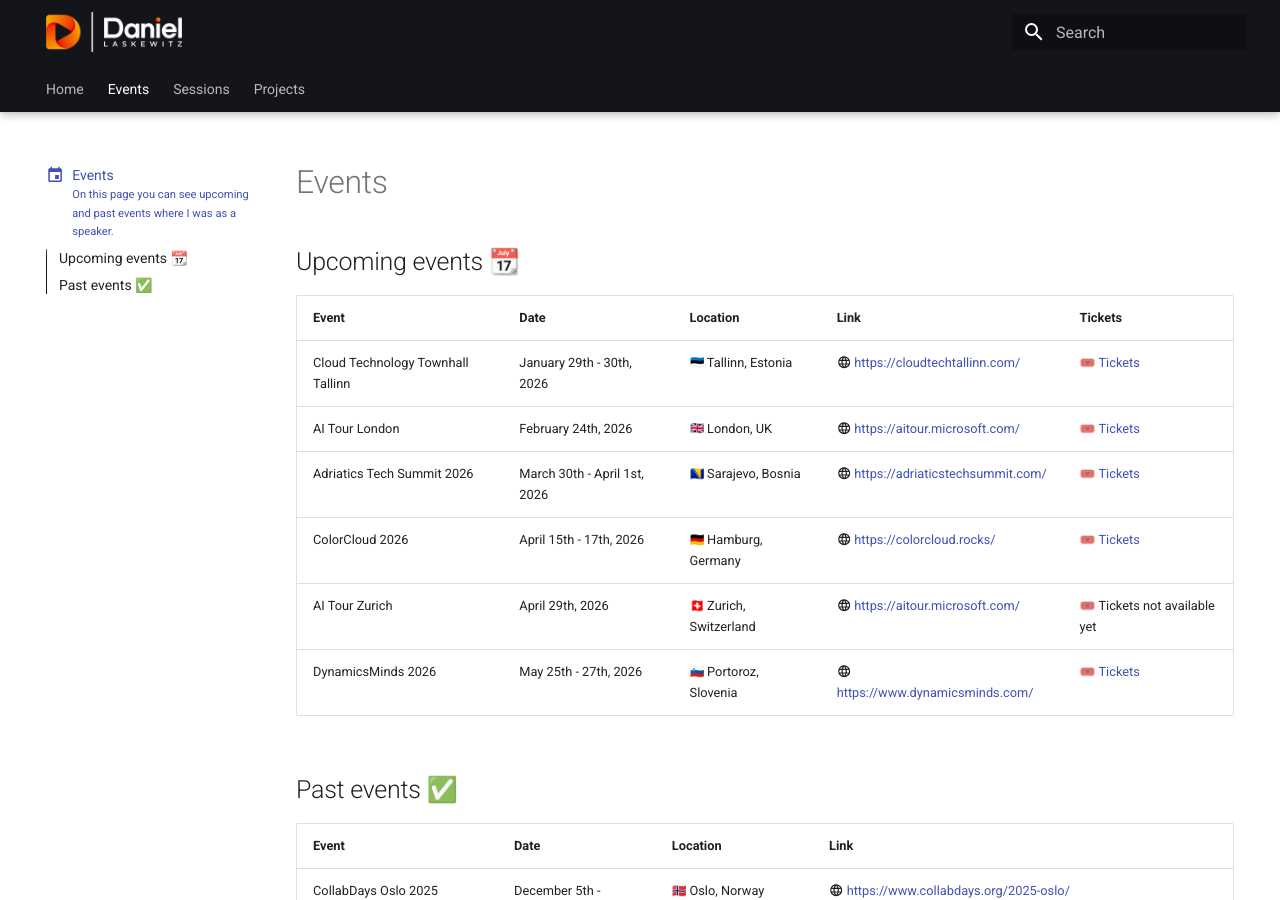
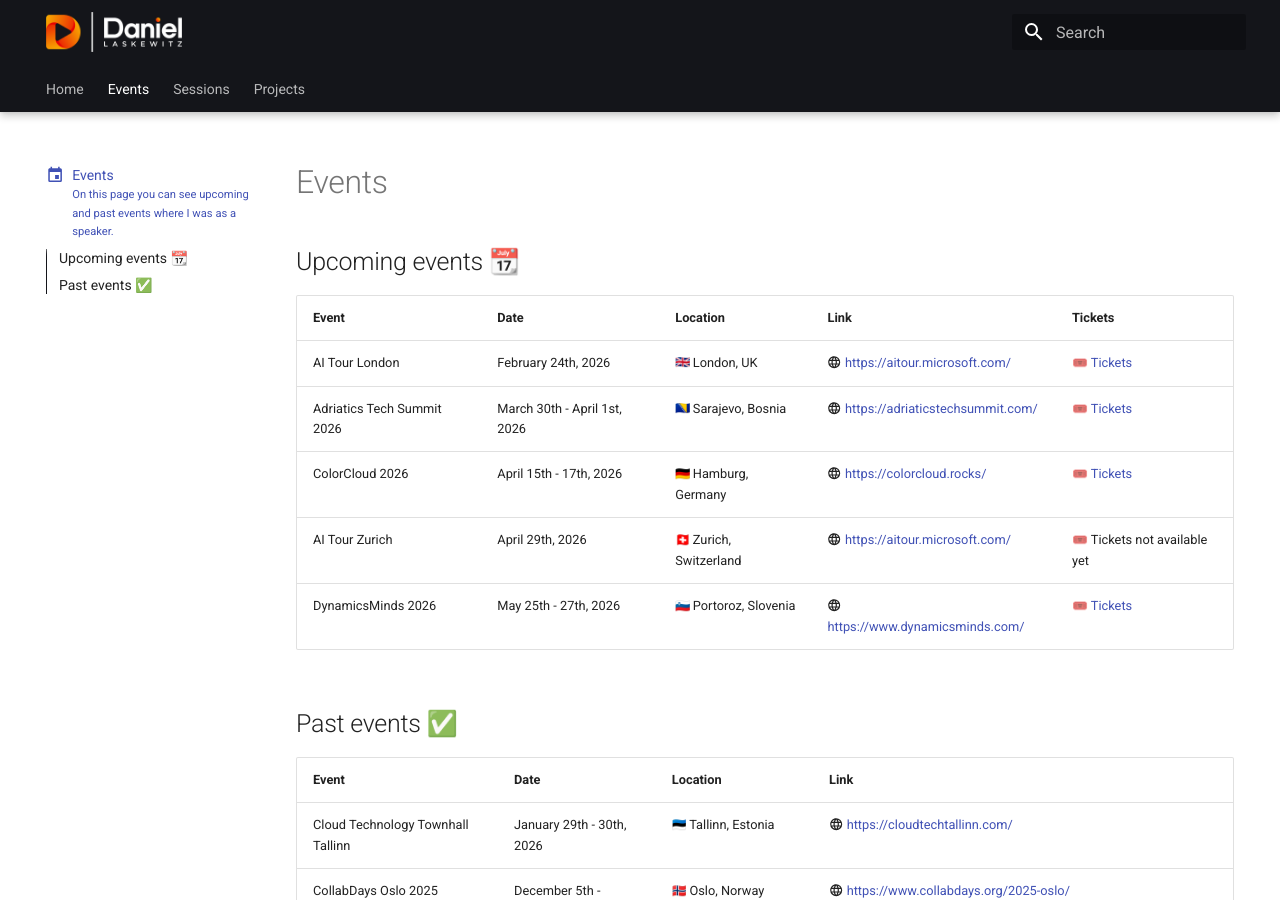
Before and after one commit to Laskewitz/laskewitz.github.io, an MkDocs documentation site: the page built from docs/events.md, in a window 1280 px wide and 900 px high. Built offline with MkDocs 1.6.1 and Material for MkDocs 9.7.7, drawn with Linux system fonts in a browser that asks for light colours; emoji names are drawn with the system emoji font; some of the changed lines change nothing that is shown.

Commit message:
Moved Tallinn to past events

```diff
--- a/docs/events.md
+++ b/docs/events.md
@@ -15,7 +15,6 @@
 
 | Event | Date | Location | Link | Tickets |
 | ----------- | ------------------------------------ | ------------------------------------ | ------------------------------------ | ------------------------------------ |
-| Cloud Technology Townhall Tallinn | January 29th - 30th, 2026 | :ee: Tallinn, Estonia | :material-web: [https://cloudtechtallinn.com/](https://cloudtechtallinn.com/) | 🎟️ [Tickets](https://cloudtechtallinn.com/) |
 | AI Tour London | February 24th, 2026 | :gb: London, UK | :material-web: [https://aitour.microsoft.com/](https://aitour.microsoft.com/) | 🎟️ [Tickets](https://aitour.microsoft.com/flow/microsoft/london262/landingpage/page/cityhome) |
 | Adriatics Tech Summit 2026 | March 30th - April 1st, 2026 | :ba: Sarajevo, Bosnia | :material-web: [https://adriaticstechsummit.com/](https://adriaticstechsummit.com/) | 🎟️ [Tickets](https://adriaticstechsummit.com/en/tickets) |
 | ColorCloud 2026 | April 15th - 17th, 2026 | :de: Hamburg, Germany | :material-web: [https://colorcloud.rocks/](https://colorcloud.rocks/) | 🎟️ [Tickets](https://colorcloud.rocks/tickets/) |
@@ -27,6 +26,7 @@
 
 | Event | Date | Location | Link |
 | ----------- | ------------------------------------ | ------------------------------------ | ------------------------------------ |
+| Cloud Technology Townhall Tallinn | January 29th - 30th, 2026 | :ee: Tallinn, Estonia | :material-web: [https://cloudtechtallinn.com/](https://cloudtechtallinn.com/) |
 | CollabDays Oslo 2025 | December 5th - December 6th, 2025 | :no: Oslo, Norway | :material-web: [https://www.collabdays.org/2025-oslo/](https://www.collabdays.org/2025-oslo/) | 🎟️ [Tickets](https://www.collabdays.org/2025-oslo/register/) |
 | ESPC 2025 | December 1st - 4th, 2025 | :ie: Dublin, Ireland | :material-web: [https://www.sharepointeurope.com/](https://www.sharepointeurope.com/) | 🎟️ [Tickets](https://www.sharepointeurope.com/pricing/) |
 | Microsoft Ignite | November 17th - 21nd, 2025 | :us: San Francisco, United States | :material-web: [https://ignite.microsoft.com/en-US/home](https://ignite.microsoft.com/en-US/home) |
```
